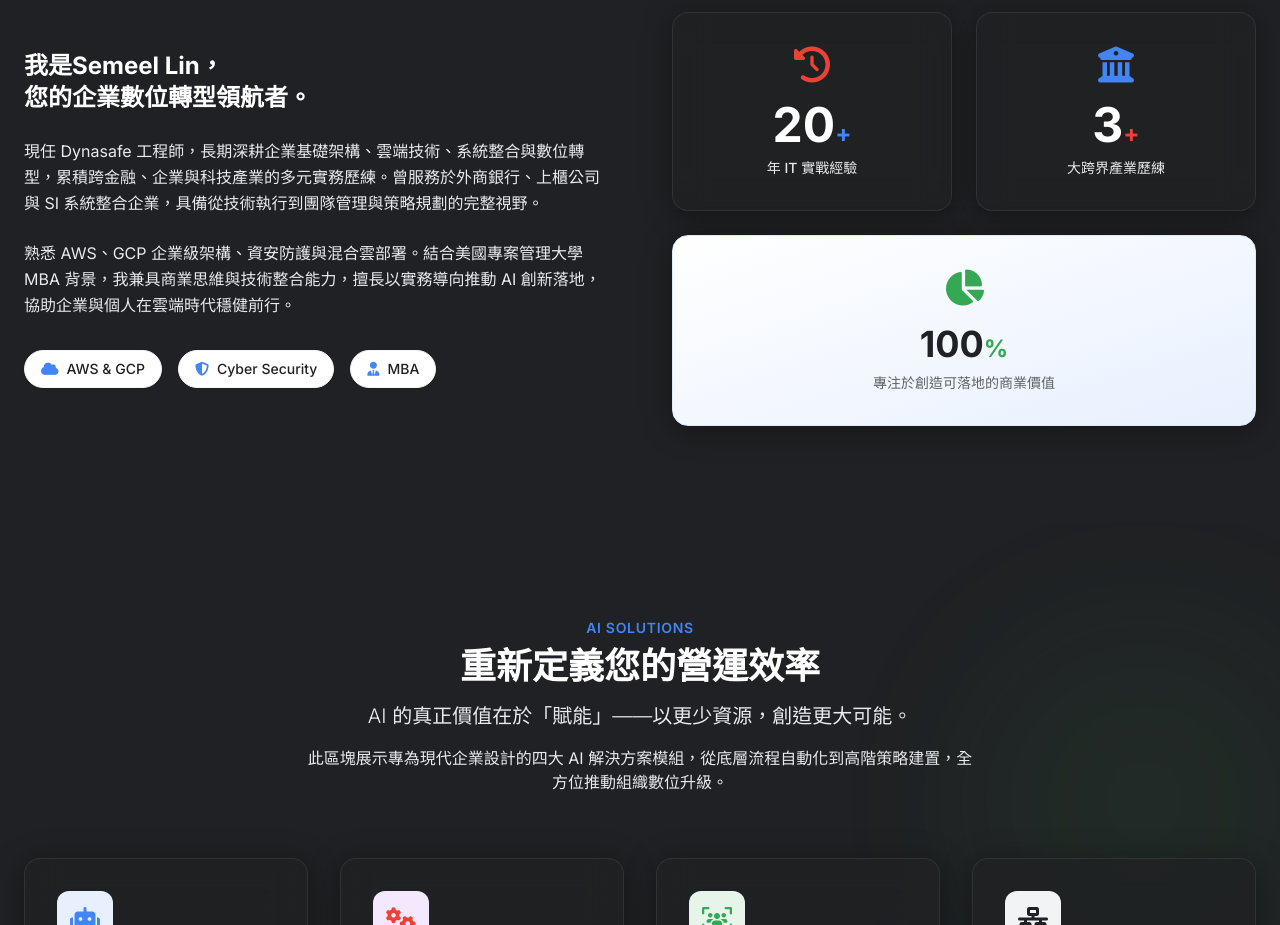
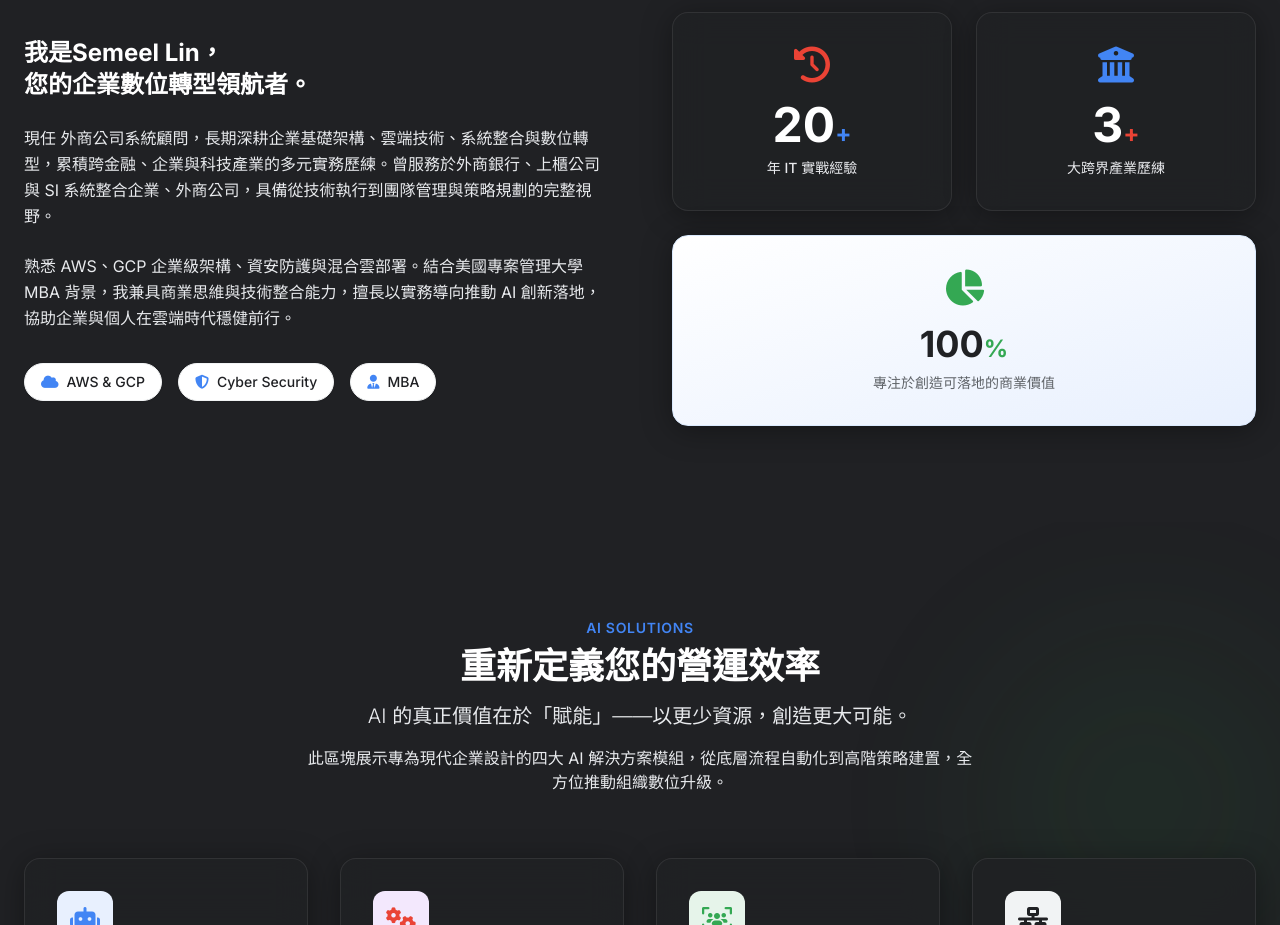
Before and after one commit to Semeel2014/Lab2026-05, a plain HTML site: page index.html in a window 1280 px wide. Shown: the part 1080-2005 px from the top of the page. Drawn offline with nearby package versions, Linux system fonts and the light colour scheme.

Commit message:
Add files via upload

```diff
--- a/index.html
+++ b/index.html
@@ -223,7 +223,7 @@
                 <div class="reveal">
                     <h3 class="text-2xl font-bold text-white mb-6">我是Semeel Lin，<br>您的企業數位轉型領航者。</h3>
                     <p class="text-googleGray200 mb-6 leading-relaxed">
-                        現任 Dynasafe 工程師，長期深耕企業基礎架構、雲端技術、系統整合與數位轉型，累積跨金融、企業與科技產業的多元實務歷練。曾服務於外商銀行、上櫃公司與 SI 系統整合企業，具備從技術執行到團隊管理與策略規劃的完整視野。
+                        現任 外商公司系統顧問，長期深耕企業基礎架構、雲端技術、系統整合與數位轉型，累積跨金融、企業與科技產業的多元實務歷練。曾服務於外商銀行、上櫃公司與 SI 系統整合企業、外商公司，具備從技術執行到團隊管理與策略規劃的完整視野。
                     </p>
                     <p class="text-googleGray200 mb-8 leading-relaxed">
                         熟悉 AWS、GCP 企業級架構、資安防護與混合雲部署。結合美國專案管理大學 MBA 背景，我兼具商業思維與技術整合能力，擅長以實務導向推動 AI 創新落地，協助企業與個人在雲端時代穩健前行。
```
Also changed, not shown: web.html (+1 -1 lines).
